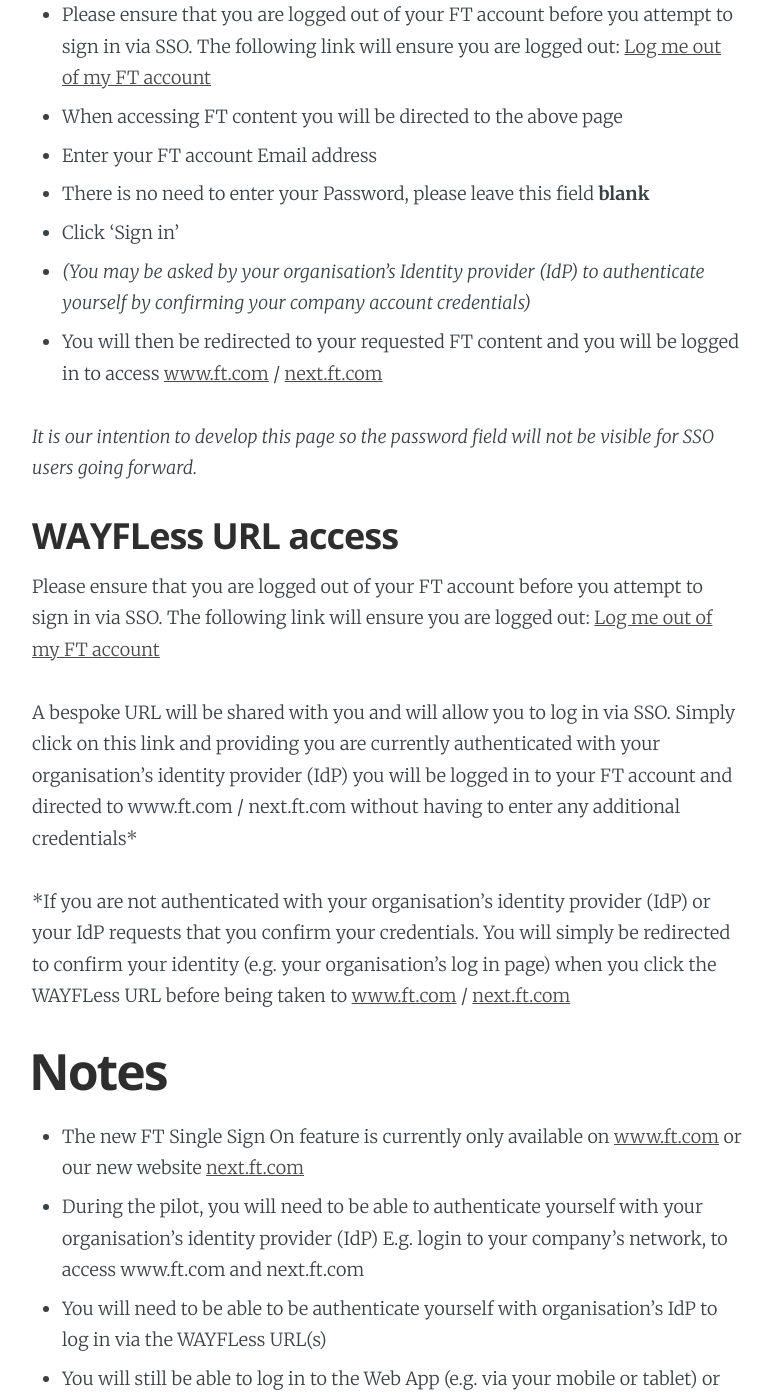
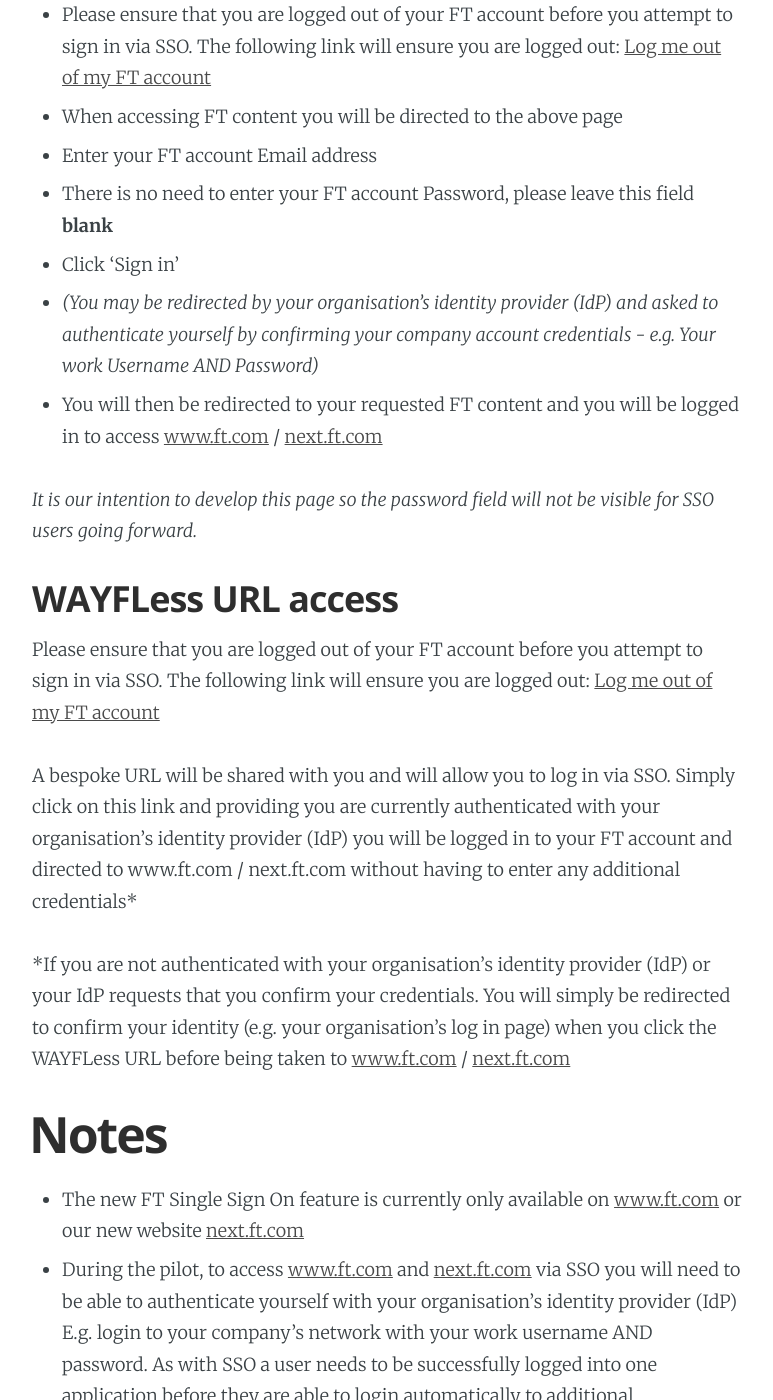
Before and after one commit to Financial-Times/sso-support, a Jekyll site: the page built from _posts/2016-07-19-user-guide-federated-idp.md, in a window 1280 px wide and 1400 px high, scrolled down 1770 px. Shown: the whole window, without its empty margins (253-1026 px from the left). Built offline with Jekyll 4.4.1, drawn with Linux system fonts in a browser that asks for light colours; some of the changed text lies outside the part shown.

Commit message:
Update 2016-07-19-user-guide-federated-idp.md

```diff
--- a/_posts/2016-07-19-user-guide-federated-idp.md
+++ b/_posts/2016-07-19-user-guide-federated-idp.md
@@ -36,9 +36,9 @@
 logged out: [Log me out of my FT account](https://accounts.ft.com/logout)
 * When accessing FT content you will be directed to the above page
 * Enter your FT account Email address
-* There is no need to enter your Password, please leave this field **blank**
+* There is no need to enter your FT account Password, please leave this field **blank**
 * Click ‘Sign in’
-* *(You may be asked by your organisation's Identity provider (IdP) to authenticate yourself by confirming your company account credentials)*
+* *(You may be redirected by your organisation's identity provider (IdP) and asked to authenticate yourself by confirming your company account credentials - e.g. Your work Username AND Password)*
 * You will then be redirected to your requested FT content and you will be
  logged in to access [www.ft.com](http://www.ft.com) / [next.ft.com](https://next.ft.com)
 
@@ -63,7 +63,7 @@
 
 # Notes
 * The new FT Single Sign On feature is currently only available on  [www.ft.com](http://www.ft.com) or our new website [next.ft.com](https://next.ft.com)
-* During the pilot, you will need to be able to authenticate yourself with your organisation’s identity provider (IdP) E.g. login to your company’s network, to access www.ft.com and next.ft.com
+* During the pilot, to access [www.ft.com](http://www.ft.com) and [next.ft.com](https://next.ft.com) via SSO you will need to be able to authenticate yourself with your organisation’s identity provider (IdP) E.g. login to your company’s network with your work username AND password. As with SSO a user needs to be successfully logged into one application before they are able to login automatically to additional applications.
 * You will need to be able to be authenticate yourself with organisation’s IdP to log in via the WAYFLess URL(s)
 * You will still be able to log in to the Web App (e.g. via your mobile or tablet) or via the Android App by using your existing FT Username and Password
 * We plan to add our SSO feature to the Web App and Android App soon to develop our mobile SSO access, along with additional features to improve the user experience of our FT single sign on functionality.
```
